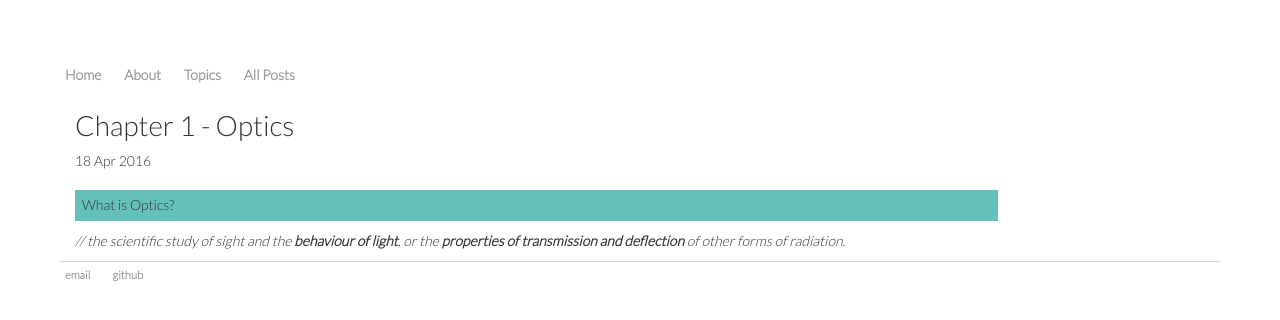
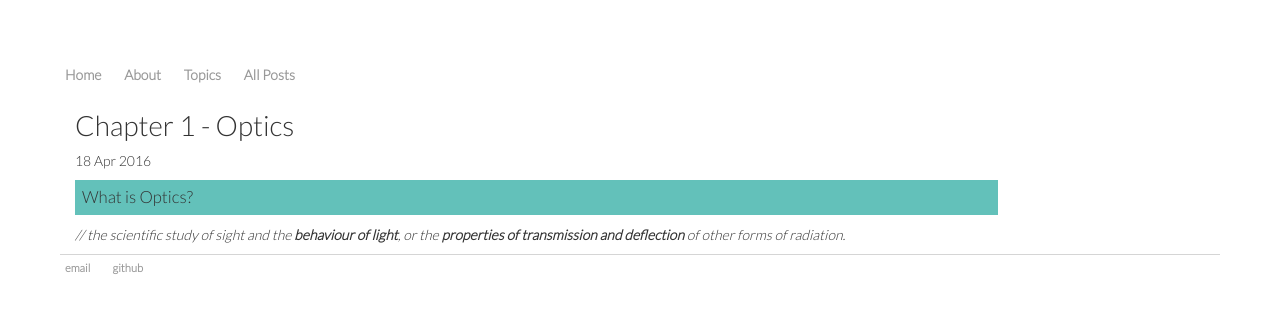
Before and after one commit to serriferous/initial.github.io, a Jekyll site: the page built from _posts/2016-04-18-chapter-1.md, in a window 1280 px wide. Shown: the top 320 px of the page. Built offline with Jekyll 4.4.1, drawn with Linux system fonts in a browser that asks for light colours.

Commit message:
Update 2016-04-18-chapter-1.md

```diff
--- a/_posts/2016-04-18-chapter-1.md
+++ b/_posts/2016-04-18-chapter-1.md
@@ -5,8 +5,8 @@ date: 2016-04-18
 category: PC2232
 ---
 
-<h3><div style="padding:7px;background-color:#63C1BA;line-height:1.2;">
+<h5><div style="padding:7px;background-color:#63C1BA;line-height:1.2;">
 What is Optics?
-</div></h3>
+</div></h5>
 
 <i>// the scientific study of sight and the <b>behaviour of light</b>, or the <b>properties of transmission and deflection</b> of other forms of radiation.</i>
```
